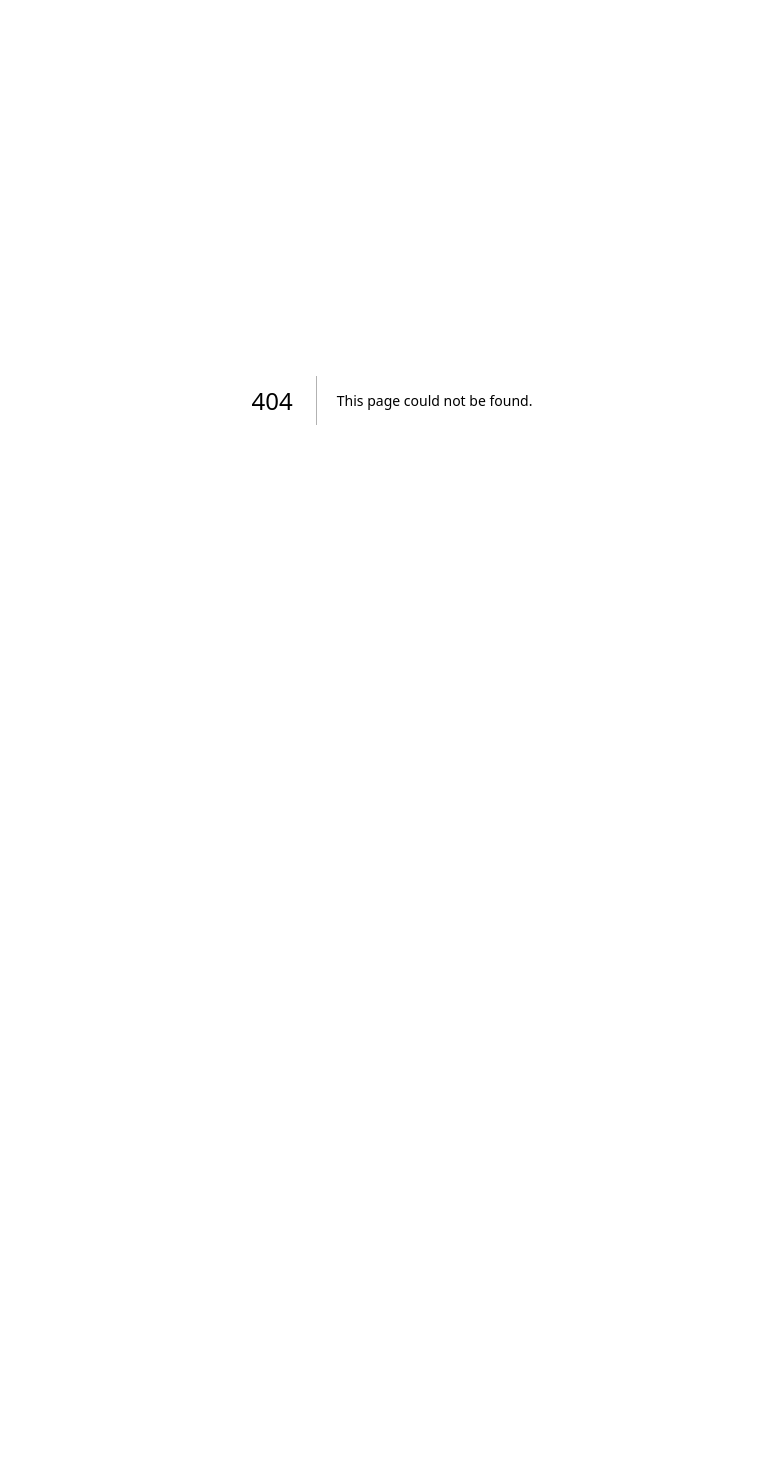
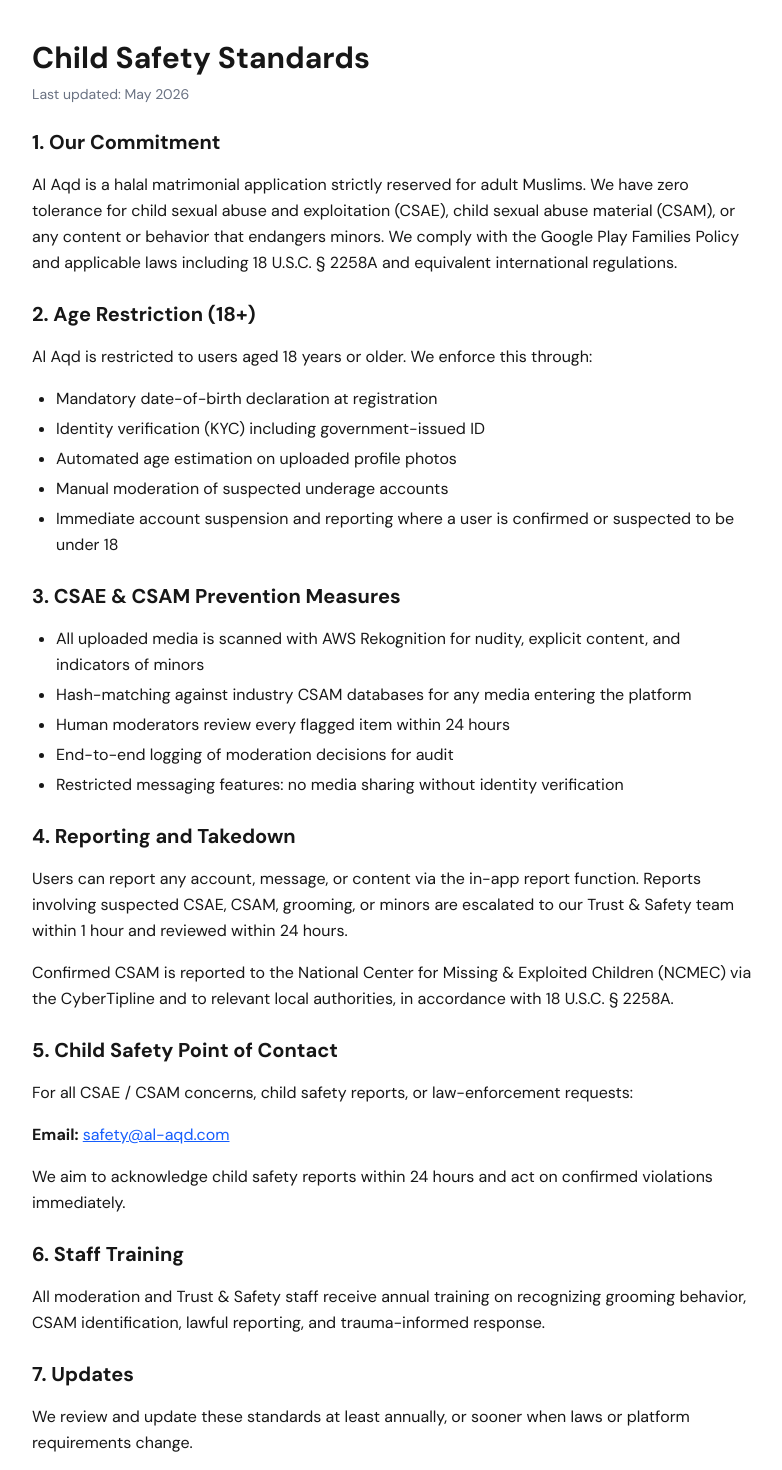
Before and after one commit to DigitariaWebs/admin-alAqd, a Next.js app: page /child-safety in a window 1280 px wide. Before the commit this address had no page. Shown: the top 1470 px of the page, without its empty margins (248-1030 px from the left). Before the commit the page ends 800 px from the top, so only its background shows below. Built offline with nearby package versions, Linux system fonts and the light colour scheme.

Commit message:
feat: add Child Safety Standards page with comprehensive CSAE and CSAM policies

```diff
--- /dev/null
+++ b/app/child-safety/page.tsx
@@ -0,0 +1,115 @@
+import { Metadata } from 'next';
+
+export const metadata: Metadata = {
+  title: 'Child Safety Standards — Al Aqd',
+  description:
+    'Al Aqd Child Safety Standards and CSAE prevention policy',
+};
+
+export default function ChildSafetyPage() {
+  return (
+    <main className="mx-auto max-w-3xl px-6 py-10 leading-relaxed">
+      <h1 className="text-3xl font-bold mb-2">Child Safety Standards</h1>
+      <p className="text-sm text-gray-500 mb-6">Last updated: May 2026</p>
+
+      <section className="space-y-4">
+        <h2 className="text-xl font-semibold mt-6">1. Our Commitment</h2>
+        <p>
+          Al Aqd is a halal matrimonial application strictly reserved for
+          adult Muslims. We have zero tolerance for child sexual abuse and
+          exploitation (CSAE), child sexual abuse material (CSAM), or any
+          content or behavior that endangers minors. We comply with the
+          Google Play Families Policy and applicable laws including 18 U.S.C.
+          § 2258A and equivalent international regulations.
+        </p>
+
+        <h2 className="text-xl font-semibold mt-6">2. Age Restriction (18+)</h2>
+        <p>
+          Al Aqd is restricted to users aged 18 years or older. We enforce
+          this through:
+        </p>
+        <ul className="list-disc pl-6 space-y-1">
+          <li>Mandatory date-of-birth declaration at registration</li>
+          <li>Identity verification (KYC) including government-issued ID</li>
+          <li>Automated age estimation on uploaded profile photos</li>
+          <li>Manual moderation of suspected underage accounts</li>
+          <li>
+            Immediate account suspension and reporting where a user is
+            confirmed or suspected to be under 18
+          </li>
+        </ul>
+
+        <h2 className="text-xl font-semibold mt-6">
+          3. CSAE & CSAM Prevention Measures
+        </h2>
+        <ul className="list-disc pl-6 space-y-1">
+          <li>
+            All uploaded media is scanned with AWS Rekognition for nudity,
+            explicit content, and indicators of minors
+          </li>
+          <li>
+            Hash-matching against industry CSAM databases for any media
+            entering the platform
+          </li>
+          <li>
+            Human moderators review every flagged item within 24 hours
+          </li>
+          <li>End-to-end logging of moderation decisions for audit</li>
+          <li>
+            Restricted messaging features: no media sharing without identity
+            verification
+          </li>
+        </ul>
+
+        <h2 className="text-xl font-semibold mt-6">
+          4. Reporting and Takedown
+        </h2>
+        <p>
+          Users can report any account, message, or content via the in-app
+          report function. Reports involving suspected CSAE, CSAM, grooming,
+          or minors are escalated to our Trust & Safety team within 1 hour
+          and reviewed within 24 hours.
+        </p>
+        <p>
+          Confirmed CSAM is reported to the National Center for Missing &
+          Exploited Children (NCMEC) via the CyberTipline and to relevant
+          local authorities, in accordance with 18 U.S.C. § 2258A.
+        </p>
+
+        <h2 className="text-xl font-semibold mt-6">
+          5. Child Safety Point of Contact
+        </h2>
+        <p>
+          For all CSAE / CSAM concerns, child safety reports, or
+          law-enforcement requests:
+        </p>
+        <p>
+          <strong>Email:</strong>{' '}
+          <a
+            className="text-blue-600 underline"
+            href="mailto:safety@al-aqd.com"
+          >
+            safety@al-aqd.com
+          </a>
+        </p>
+        <p>
+          We aim to acknowledge child safety reports within 24 hours and act
+          on confirmed violations immediately.
+        </p>
+
+        <h2 className="text-xl font-semibold mt-6">6. Staff Training</h2>
+        <p>
+          All moderation and Trust & Safety staff receive annual training on
+          recognizing grooming behavior, CSAM identification, lawful
+          reporting, and trauma-informed response.
+        </p>
+
+        <h2 className="text-xl font-semibold mt-6">7. Updates</h2>
+        <p>
+          We review and update these standards at least annually, or sooner
+          when laws or platform requirements change.
+        </p>
+      </section>
+    </main>
+  );
+}
```
